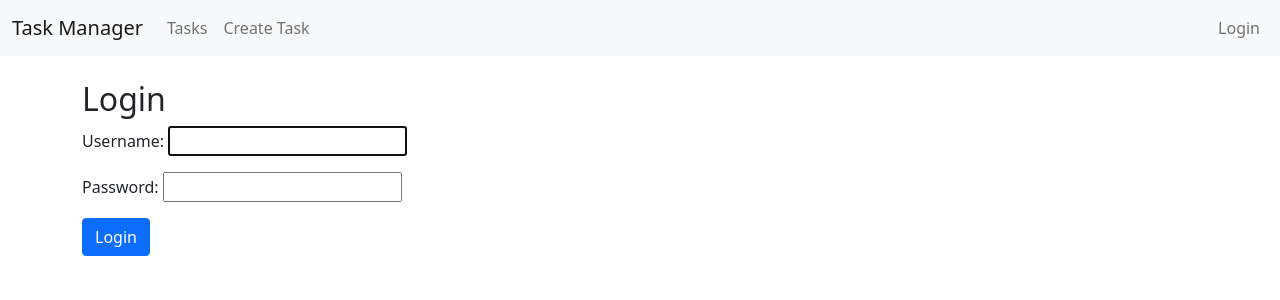
After one commit to gogga512/tasks-project, a Django app: page /tasks/login/ in a window 1280 px wide. The commit adds this page. Shown: the top 300 px of the page. Run offline with Django 5.2, Linux system fonts and the light colour scheme.

Commit message:
додав сторінки авторизації

```diff
--- a/tasks/templates/base.html
+++ b/tasks/templates/base.html
@@ -20,6 +20,17 @@
                             <a class="nav-link" href="{% url 'task_create' %}">Create Task</a>
                         </li>
                     </ul>
+                    <ul class="navbar-nav ms-auto mb-2 mb-lg-0">
+                        {% if user.is_authenticated %}
+                            <li class="nav-item">
+                                <a class="nav-link" href="{% url 'logout' %}">Logout</a>
+                            </li>
+                        {% else %}
+                            <li class="nav-item">
+                                <a class="nav-link" href="{% url 'login' %}">Login</a>
+                            </li>
+                        {% endif %}
+                    </ul>
                 </div>
             </div>
         </nav>
--- /dev/null
+++ b/tasks/templates/registration/login.html
@@ -0,0 +1,12 @@
+{% extends 'base.html' %}
+
+{% block title %}Login{% endblock %}
+
+{% block content %}
+<h2>Login</h2>
+<form method="post">
+    {% csrf_token %}
+    {{ form.as_p }}
+    <button type="submit" class="btn btn-primary">Login</button>
+</form>
+{% endblock %}
--- a/tasks/urls.py
+++ b/tasks/urls.py
@@ -1,4 +1,5 @@
-from .views import TaskListView, TaskDetailView, TaskCreateView, CommentDeleteView, CommentUpdateView
+from .views import TaskListView, TaskDetailView, TaskCreateView, CommentDeleteView, CommentUpdateView, CustomLoginView, \
+    CustomLogoutView, RegistrationView
 from .views import TaskUpdateView, TaskDeleteView
 
 from django.conf import settings
@@ -13,6 +14,9 @@ urlpatterns = [
     path('task/<int:pk>/delete/', TaskDeleteView.as_view(), name='task_delete'),
     path('comment/<int:pk>/edit/', CommentUpdateView.as_view(), name='comment_edit'),
     path('comment/<int:pk>/delete/', CommentDeleteView.as_view(), name='comment_delete'),
+    path('register/', RegistrationView.as_view(), name='register'),
+    path('login/', CustomLoginView.as_view(), name='login'),
+    path('logout/', CustomLogoutView.as_view(), name='logout'),
 ]
 
 if settings.DEBUG:
--- a/tasks/views.py
+++ b/tasks/views.py
@@ -1,16 +1,23 @@
 from django.core.exceptions import PermissionDenied
-from django.views.generic import ListView, DetailView, CreateView
+from django.views.generic import ListView, DetailView
 
 from .forms import TaskFilterForm, CommentForm
 from .models import Task
 from .mixins import OwnerRequiredMixin
-from django.shortcuts import redirect
 
 from django.views.generic.edit import UpdateView, DeleteView
-from django.urls import reverse_lazy
 from .models import Comment
 from .forms import CommentForm
 from django.contrib.auth.mixins import LoginRequiredMixin
+
+from django.views.generic.edit import CreateView
+
+from django.contrib.auth import login
+from django.contrib.auth.forms import AuthenticationForm, UserCreationForm
+from django.contrib.auth.views import LoginView, LogoutView
+from django.shortcuts import redirect, render
+from django.urls import reverse_lazy
+from django.views import View
 
 
 class TaskListView(ListView):
@@ -107,3 +114,27 @@ class CommentDeleteView(LoginRequiredMixin, DeleteView):
 
     def get_success_url(self):
         return reverse_lazy('task_detail', kwargs={'pk': self.object.task.pk})
+
+
+class RegistrationView(View):
+    def get(self, request):
+        form = UserCreationForm()
+        return render(request, 'registration/register.html', {'form': form})
+
+    def post(self, request):
+        form = UserCreationForm(request.POST)
+        if form.is_valid():
+            user = form.save()
+            login(request, user)
+            return redirect('task_list')
+        return render(request, 'registration/register.html', {'form': form})
+
+class CustomLoginView(LoginView):
+    form_class = AuthenticationForm
+    template_name = 'registration/login.html'
+    success_url = reverse_lazy('task_list')
+
+class CustomLogoutView(LogoutView):
+    form_class = AuthenticationForm
+    template_name = 'registration/logout.html'
+    success_url = reverse_lazy('task_list')
```
Also changed, not shown: tasks/templates/registration/logout.html (added, +8 -0 lines), tasks/templates/registration/register.html (added, +12 -0 lines).
